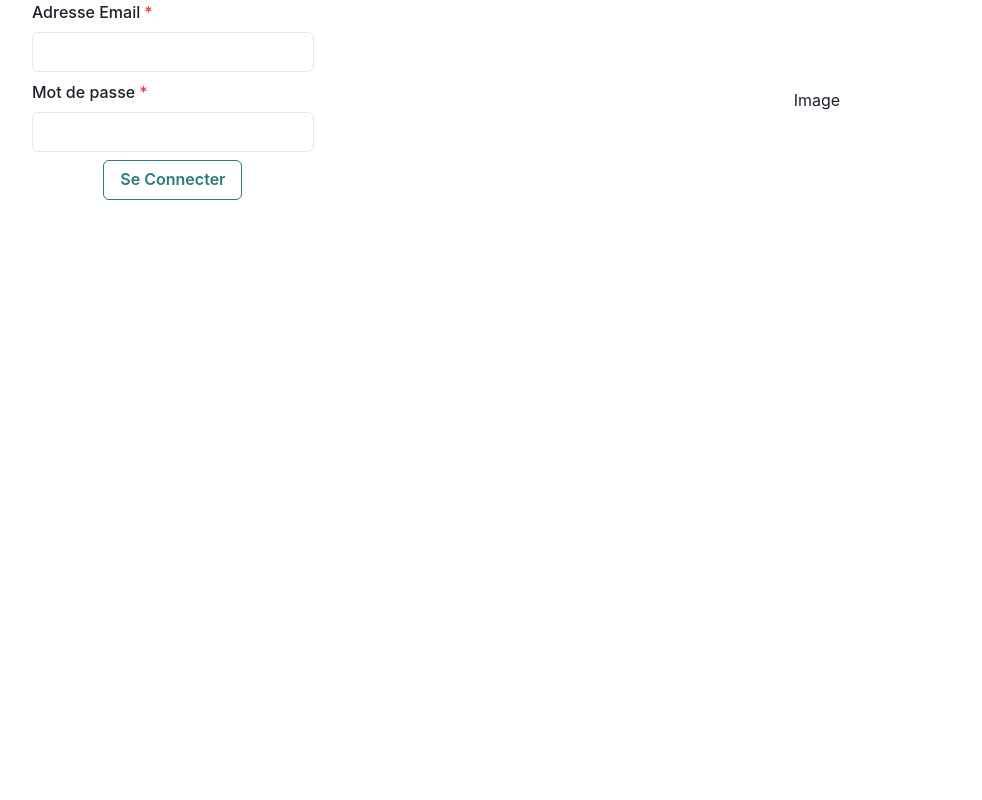
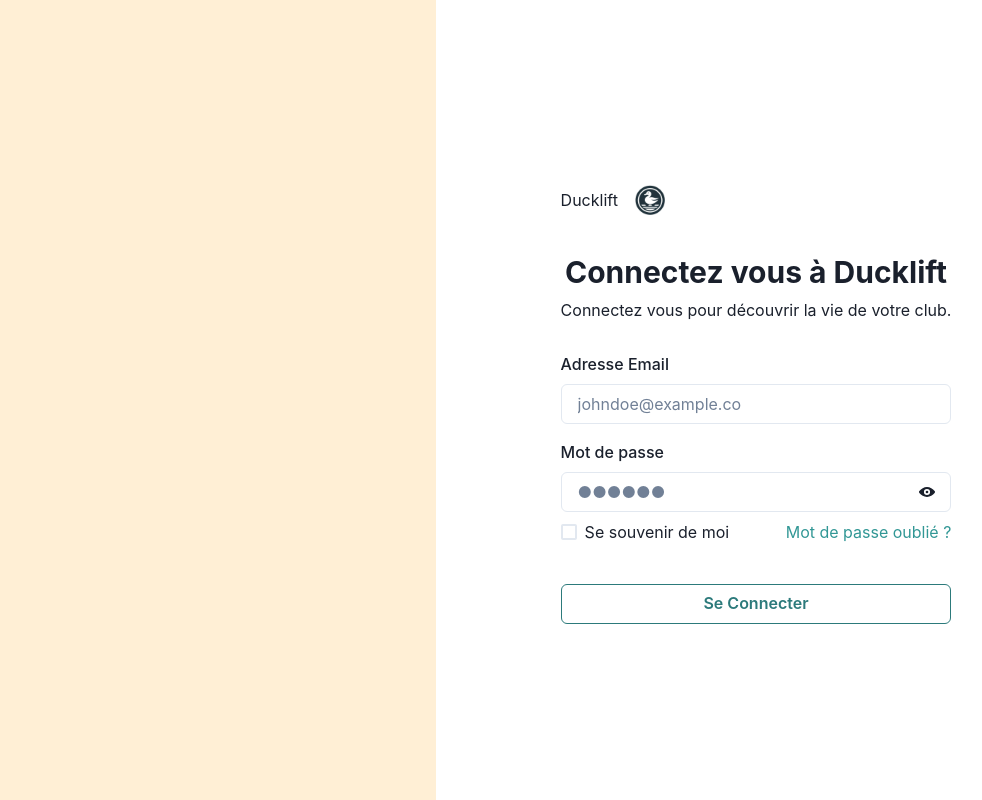
Before and after one commit to Netsbump/duckLift, a React (Vite) app in the folder frontend/DuckLiftWebApp/: page /login in a window 1280 px wide. Shown: the whole page, without its empty margins (204-1186 px from the left). Built offline with nearby package versions, Linux system fonts and the light colour scheme.

Commit message:
add react hook form and update login page

```diff
--- a/frontend/DuckLiftWebApp/package.json
+++ b/frontend/DuckLiftWebApp/package.json
@@ -12,6 +12,7 @@
     "build-storybook": "storybook build"
   },
   "dependencies": {
+    "@chakra-ui/icons": "^2.1.1",
     "@chakra-ui/react": "^2.8.2",
     "@emotion/react": "^11.11.3",
     "@emotion/styled": "^11.11.0",
@@ -20,6 +21,7 @@
     "match-sorter": "^6.3.3",
     "react": "^18.2.0",
     "react-dom": "^18.2.0",
+    "react-hook-form": "^7.50.1",
     "react-router-dom": "^6.22.0",
     "sort-by": "^0.0.2"
   },
--- a/frontend/DuckLiftWebApp/src/pages/Login.tsx
+++ b/frontend/DuckLiftWebApp/src/pages/Login.tsx
@@ -1,4 +1,3 @@
-import React, { useState } from "react";
 import {
   Button,
   FormControl,
@@ -6,64 +5,181 @@
   Input,
   VStack,
   HStack,
+  FormErrorMessage,
+  Heading,
+  Text,
+  Checkbox,
+  Link as ChakraLink,
+  InputGroup,
+  InputRightElement,
+  IconButton,
+  Image,
+  Grid,
+  GridItem,
   Box,
+  Stack,
 } from "@chakra-ui/react";
 import { useAuth } from "../contexts/Authentification";
-import { useNavigate } from "react-router-dom";
+import { useNavigate, Link as ReactRouterLink } from "react-router-dom";
+import { SubmitHandler, useForm } from "react-hook-form";
+import { useState } from "react";
+import { ViewIcon, ViewOffIcon } from "@chakra-ui/icons";
+import logo from "../assets/images/logo.webp";
+
+type TFormInput = {
+  email: string;
+  password: string;
+};
 
 export const Login: React.FC = () => {
   const { login } = useAuth();
   const navigate = useNavigate();
-  const [email, setEmail] = useState("");
-  const [password, setPassword] = useState("");
 
-  const handleSubmit = (event: React.FormEvent) => {
-    event.preventDefault();
+  const {
+    register,
+    handleSubmit,
+    formState: { errors, isSubmitting },
+  } = useForm<TFormInput>();
+
+  const onSubmit: SubmitHandler<TFormInput> = (data) => {
+    console.log(data);
     // Simulation de l'authentification
-    login({ id: 1, name: "John Doe", email: email });
+    login({ id: 1, name: "John Doe", email: data.email });
     navigate("/");
   };
 
+  const [show, setShow] = useState(false);
+  const handleClickShowPassword = () => setShow(!show);
+
   return (
-    <form onSubmit={handleSubmit}>
-      {" "}
-      {/* Ajouter le gestionnaire de soumission ici */}
-      <HStack
-        justifyContent={"space-around"}
-        minHeight={"inherit"}
-        alignItems={"center"}
+    <Grid minHeight={"inherit"} templateColumns="repeat(2, 1fr)">
+      <GridItem colSpan={1} bg="papayawhip" />
+      <GridItem colSpan={1}>
+        <VStack justifyContent="center" alignItems="center" height="100%">
+          <VStack
+            minHeight={"100%"}
+            alignItems={"flex-start"}
+            justifyContent={"center"}
+            spacing={"30px"}
+            padding={20}
           >
+            <HStack>
+              <Text>Ducklift</Text>
+              <Image
+                boxSize={"48px"}
+                w="48px"
+                h="auto"
+                src={logo}
+                alt=""
+                loading="lazy"
+              />
+            </HStack>
+
             <VStack>
-          <FormControl isRequired>
-            <FormLabel>Adresse Email</FormLabel>
+              <Heading as="h1" size={"lg"}>
+                Connectez vous à Ducklift
+              </Heading>
+              <Text>Connectez vous pour découvrir la vie de votre club.</Text>
+            </VStack>
+
+            <VStack
+              w="100%"
+              minWidth={"300px"}
+              maxWidth={"400px"}
+              alignItems={"flex-start"}
+            >
+              <Box
+                as="form"
+                onSubmit={handleSubmit(onSubmit)}
+                autoComplete="off"
+                minWidth="100%"
+                maxWidth={"450px"}
+              >
+                <VStack spacing={4}>
+                  <FormControl isInvalid={!!errors.email}>
+                    <FormLabel htmlFor="email">Adresse Email</FormLabel>
                     <Input
+                      id="email"
                       type="email"
-              value={email}
-              onChange={(e) => setEmail(e.target.value)}
+                      autoComplete="off"
+                      placeholder="johndoe@example.co"
+                      focusBorderColor="teal.500"
+                      {...register("email", {
+                        required: "Ce champ est requis",
+                        pattern: {
+                          value: /^[A-Z0-9._%+-]+@[A-Z0-9.-]+\.[A-Z]{2,}$/i,
+                          message: "Adresse email invalide",
+                        },
+                      })}
                     />
+                    <FormErrorMessage>
+                      {errors.email && errors.email.message}
+                    </FormErrorMessage>
                   </FormControl>
 
-          <FormControl isRequired>
-            <FormLabel>Mot de passe</FormLabel>
+                  <FormControl isInvalid={!!errors.password}>
+                    <FormLabel htmlFor="password">Mot de passe</FormLabel>
+                    <InputGroup size="md">
                       <Input
-              type="password"
-              value={password}
-              onChange={(e) => setPassword(e.target.value)}
+                        id="password"
+                        type={show ? "text" : "password"}
+                        autoComplete="off"
+                        focusBorderColor="teal.500"
+                        placeholder="●●●●●●"
+                        {...register("password", {
+                          required: "Ce champ est requis",
+                          minLength: {
+                            value: 4,
+                            message:
+                              "Le mot de passe doit contenir au moins 4 caractères",
+                          },
+                        })}
                       />
+                      <InputRightElement width="3rem">
+                        <IconButton
+                          aria-label="Show hide password"
+                          variant={"ghost"}
+                          h="1.75rem"
+                          onClick={handleClickShowPassword}
+                          icon={show ? <ViewOffIcon /> : <ViewIcon />}
+                        />
+                      </InputRightElement>
+                    </InputGroup>
+                    <FormErrorMessage>
+                      {errors.password && errors.password.message}
+                    </FormErrorMessage>
                   </FormControl>
+                </VStack>
 
+                <HStack marginTop={2} justifyContent={"space-between"}>
+                  <Checkbox colorScheme="teal">Se souvenir de moi</Checkbox>
+                  <ChakraLink
+                    color="teal.500"
+                    href="#"
+                    as={ReactRouterLink}
+                    to="/forgetPassword"
+                  >
+                    Mot de passe oublié ?
+                  </ChakraLink>
+                </HStack>
+
+                <Stack marginTop={10} alignSelf={"center"}>
                   <Button
                     type="submit"
                     loadingText="Chargement"
                     colorScheme="teal"
                     variant="outline"
                     spinnerPlacement="start"
+                    isLoading={isSubmitting}
                   >
                     Se Connecter
                   </Button>
+                </Stack>
+              </Box>
             </VStack>
-        <Box>Image</Box>
-      </HStack>
-    </form>
+          </VStack>
+        </VStack>
+      </GridItem>
+    </Grid>
   );
 };
```
Also changed, not shown: frontend/DuckLiftWebApp/.eslintrc.cjs, frontend/DuckLiftWebApp/src/assets/images/logo.webp (added), 1 other file (tests, documents, lock files or other folders). Lines whose indentation alone changed are shown as unchanged.
